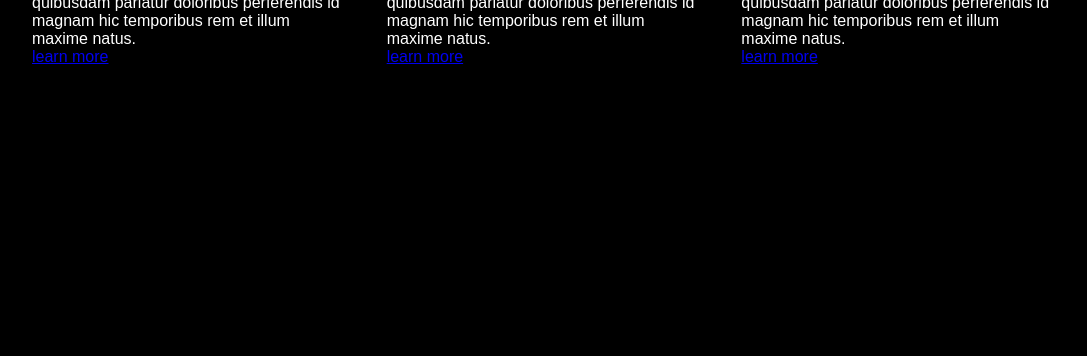
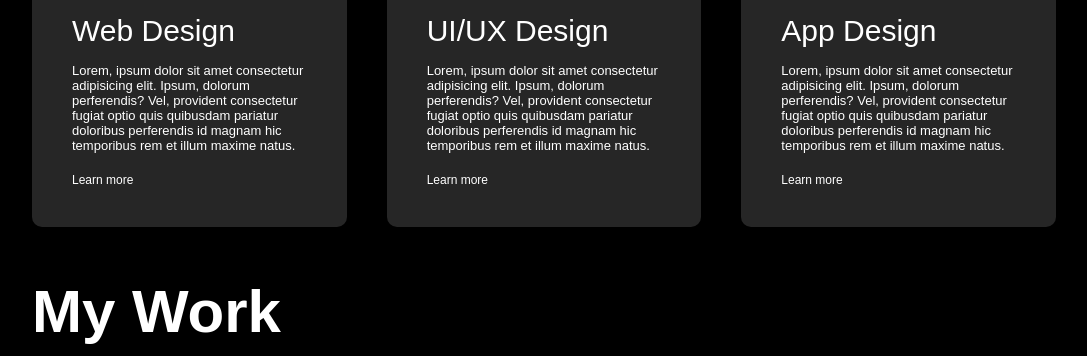
Before and after one commit to Tehan1234/My-Portfolio, a plain HTML site: page index.html in a window 1280 px wide. Shown: the part 1749-2105 px from the top of the page, without its empty margins (96-1183 px from the left). Before the commit the page ends 1855 px from the top, so only its background shows below. Drawn offline with Linux system fonts and the light colour scheme.

Commit message:
second coomit update my service

```diff
--- a/index.html
+++ b/index.html
@@ -8,6 +8,7 @@
     <link rel="stylesheet" href="style.css">
     <script src="https://kit.fontawesome.com/c225f3b833.js" crossorigin="anonymous"></script>
 </head>
+
 <body>
     <div id="header">
         <div class="container">
@@ -86,9 +87,14 @@
                     </div>
                     <div class="tab-contents" id="education">
                         <ul>
-                            <li><span>Ordinary Level (O/L) exam(2019)</span><br>I demonstrated excellent academic performance in my Ordinary Level (O/L) exam, earning three credits (B grades) and six distinctions (A grades).</li>
-                            <li><span>A/L Exam(2023)</span><br>I successfully passed my Advanced Level (A/L) exam by pursuing the Mathematics path and receiving grades of B, C, and C.</li>
-                            <li><span>Certificate in Professional English(2020)</span><br>I advanced to Level 4 of the English course at Aquinas College of Higher Studies after successfully completing Level 3.</li>
+                            <li><span>Ordinary Level (O/L) exam(2019)</span><br>I demonstrated excellent academic
+                                performance in my Ordinary Level (O/L) exam, earning three credits (B grades) and six
+                                distinctions (A grades).</li>
+                            <li><span>A/L Exam(2023)</span><br>I successfully passed my Advanced Level (A/L) exam by
+                                pursuing the Mathematics path and receiving grades of B, C, and C.</li>
+                            <li><span>Certificate in Professional English(2020)</span><br>I advanced to Level 4 of the
+                                English course at Aquinas College of Higher Studies after successfully completing Level
+                                3.</li>
                         </ul>
                     </div>
 
@@ -98,34 +104,46 @@
     </div>
 
     <!-- service -->
-     <div id="service">
+    <div id="service">
         <div class="container">
             <h1 class="sub-title">My services</h1>
             <div class="service-list">
                 <div>
                     <i class="fa-solid fa-code"></i>
                     <h2> Web Design</h2>
-                    <p>Lorem, ipsum dolor sit amet consectetur adipisicing elit. Ipsum, dolorum perferendis? Vel, provident consectetur fugiat optio quis quibusdam pariatur doloribus perferendis
-                    id magnam hic temporibus rem et illum maxime natus.</p>
-                    <a href="#">learn more</a>
+                    <p>Lorem, ipsum dolor sit amet consectetur adipisicing elit. Ipsum, dolorum perferendis? Vel,
+                        provident consectetur fugiat optio quis quibusdam pariatur doloribus perferendis
+                        id magnam hic temporibus rem et illum maxime natus.</p>
+                    <a href="#">Learn more</a>
                 </div>
                 <div>
                     <i class="fa-solid fa-crop"></i>
                     <h2>UI/UX Design</h2>
-                    <p>Lorem, ipsum dolor sit amet consectetur adipisicing elit. Ipsum, dolorum perferendis? Vel, provident consectetur fugiat optio quis quibusdam pariatur doloribus perferendis
-                    id magnam hic temporibus rem et illum maxime natus.</p>
-                    <a href="#">learn more</a>
+                    <p>Lorem, ipsum dolor sit amet consectetur adipisicing elit. Ipsum, dolorum perferendis? Vel,
+                        provident consectetur fugiat optio quis quibusdam pariatur doloribus perferendis
+                        id magnam hic temporibus rem et illum maxime natus.</p>
+                    <a href="#">Learn more</a>
                 </div>
                 <div>
                     <i class="fa-brands fa-app-store"></i>
                     <h2>App Design</h2>
-                    <p>Lorem, ipsum dolor sit amet consectetur adipisicing elit. Ipsum, dolorum perferendis? Vel, provident consectetur fugiat optio quis quibusdam pariatur doloribus perferendis
-                    id magnam hic temporibus rem et illum maxime natus.</p>
-                    <a href="#">learn more</a>
+                    <p>Lorem, ipsum dolor sit amet consectetur adipisicing elit. Ipsum, dolorum perferendis? Vel,
+                        provident consectetur fugiat optio quis quibusdam pariatur doloribus perferendis
+                        id magnam hic temporibus rem et illum maxime natus.</p>
+                    <a href="#">Learn more</a>
                 </div>
             </div>
         </div>
-     </div>
+    </div>
+
+    <!-- portfolio -->
+
+    <div id="portfolio">
+        <div class="container">
+            <h1 class="sub-title"> My Work</h1>
+        </div>
+    </div>
+
 
 
 
--- a/style.css
+++ b/style.css
@@ -149,3 +149,40 @@ nav ul li a:hover::after{
     grid-gap: 40px;
     margin-top: 50px;
 }
+
+.service-list div{
+    background: #262626;
+    padding: 40px;
+    font-size: 13px;
+    font-weight:300;
+    border-radius: 10px;
+    transition: background 0.5s, transform 0.5s;
+
+
+}
+.service-list div i {
+    font-size: 50px;
+    margin-bottom: 30px;
+
+
+}
+.service-list div h2{
+ font-size: 30px;
+ font-weight: 500;
+ margin-bottom: 15px;
+}
+.service-list div a{
+    text-decoration: none;
+    color: #fff;
+    font-size: 12px;
+    margin-top:20px;
+    display: inline-block;
+
+
+}
+.service-list div:hover{
+  background: #ff004f;
+  transform: translateY(-10px);
+
+
+}
```
